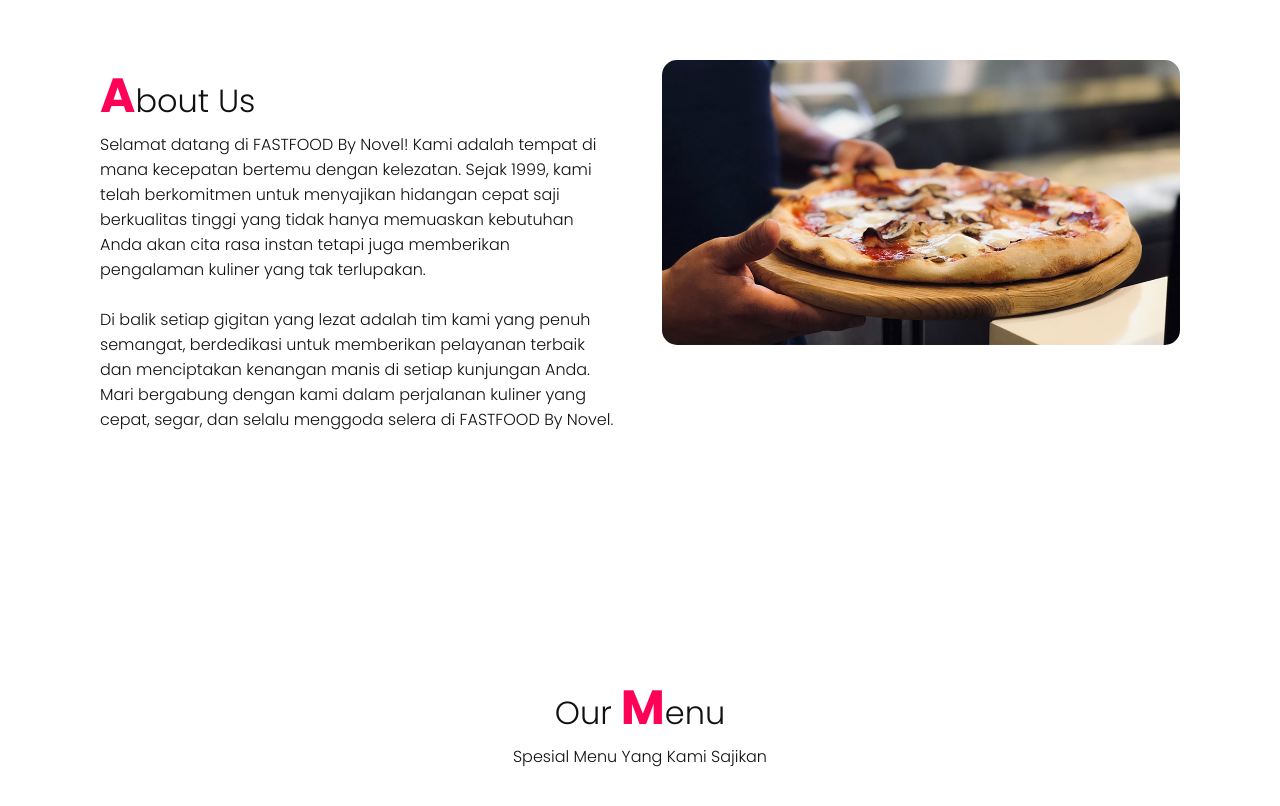
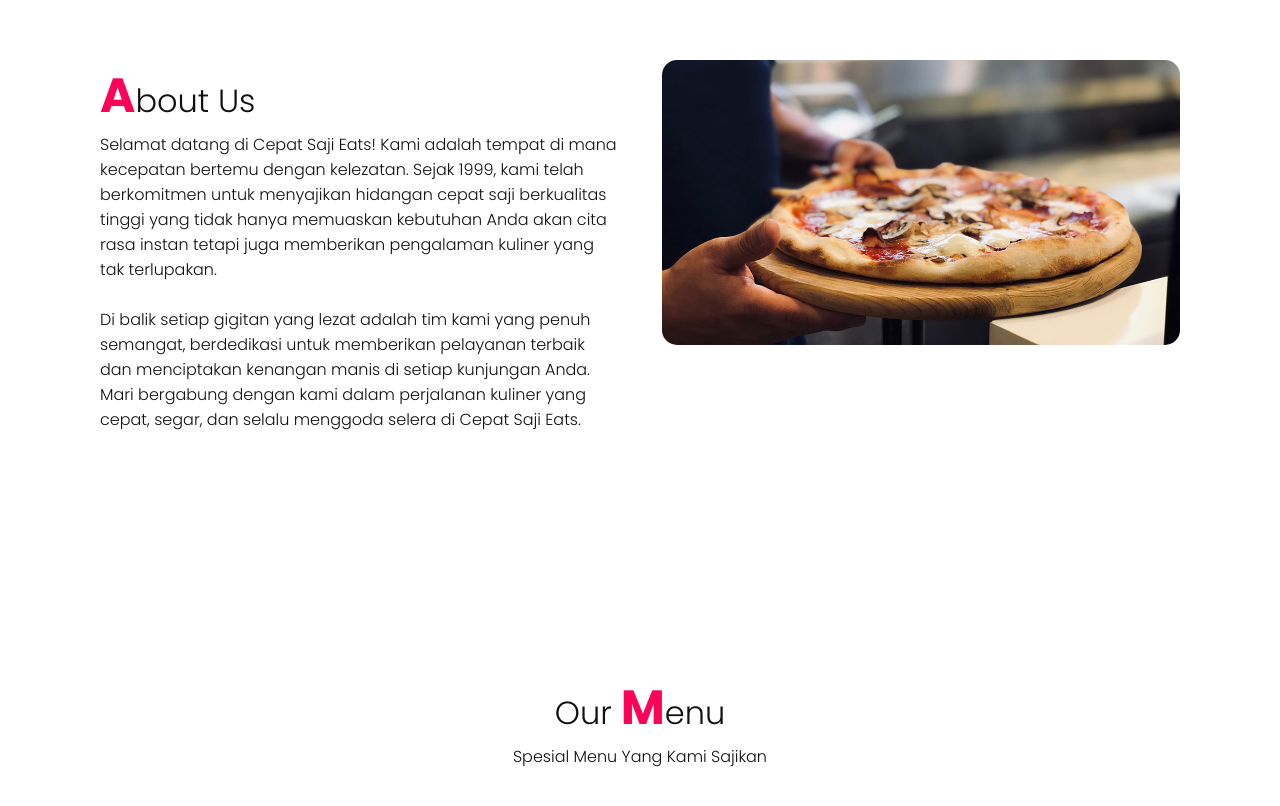
Before and after one commit to namanyafaris/cepatsajieats, a plain HTML site: page index.html in a window 1280 px wide. Shown: the part 840-1646 px from the top of the page. Drawn offline with Linux system fonts and the light colour scheme.

```diff
--- a/index.html
+++ b/index.html
@@ -35,9 +35,9 @@
         <div class="col50">
           <h2 class="titleText"><span>A</span>bout Us</h2>
           <p>
-            Selamat datang di FASTFOOD By Novel! Kami adalah tempat di mana kecepatan bertemu dengan kelezatan. Sejak 1999, kami telah berkomitmen untuk menyajikan hidangan cepat saji berkualitas tinggi yang tidak hanya memuaskan kebutuhan Anda akan cita rasa instan tetapi juga memberikan pengalaman kuliner yang tak terlupakan.
+            Selamat datang di Cepat Saji Eats! Kami adalah tempat di mana kecepatan bertemu dengan kelezatan. Sejak 1999, kami telah berkomitmen untuk menyajikan hidangan cepat saji berkualitas tinggi yang tidak hanya memuaskan kebutuhan Anda akan cita rasa instan tetapi juga memberikan pengalaman kuliner yang tak terlupakan.
             <br /><br />
-            Di balik setiap gigitan yang lezat adalah tim kami yang penuh semangat, berdedikasi untuk memberikan pelayanan terbaik dan menciptakan kenangan manis di setiap kunjungan Anda. Mari bergabung dengan kami dalam perjalanan kuliner yang cepat, segar, dan selalu menggoda selera di FASTFOOD By Novel.
+            Di balik setiap gigitan yang lezat adalah tim kami yang penuh semangat, berdedikasi untuk memberikan pelayanan terbaik dan menciptakan kenangan manis di setiap kunjungan Anda. Mari bergabung dengan kami dalam perjalanan kuliner yang cepat, segar, dan selalu menggoda selera di Cepat Saji Eats.
           </p>
         </div>
 
```
Also changed, not shown: 1 other file.
